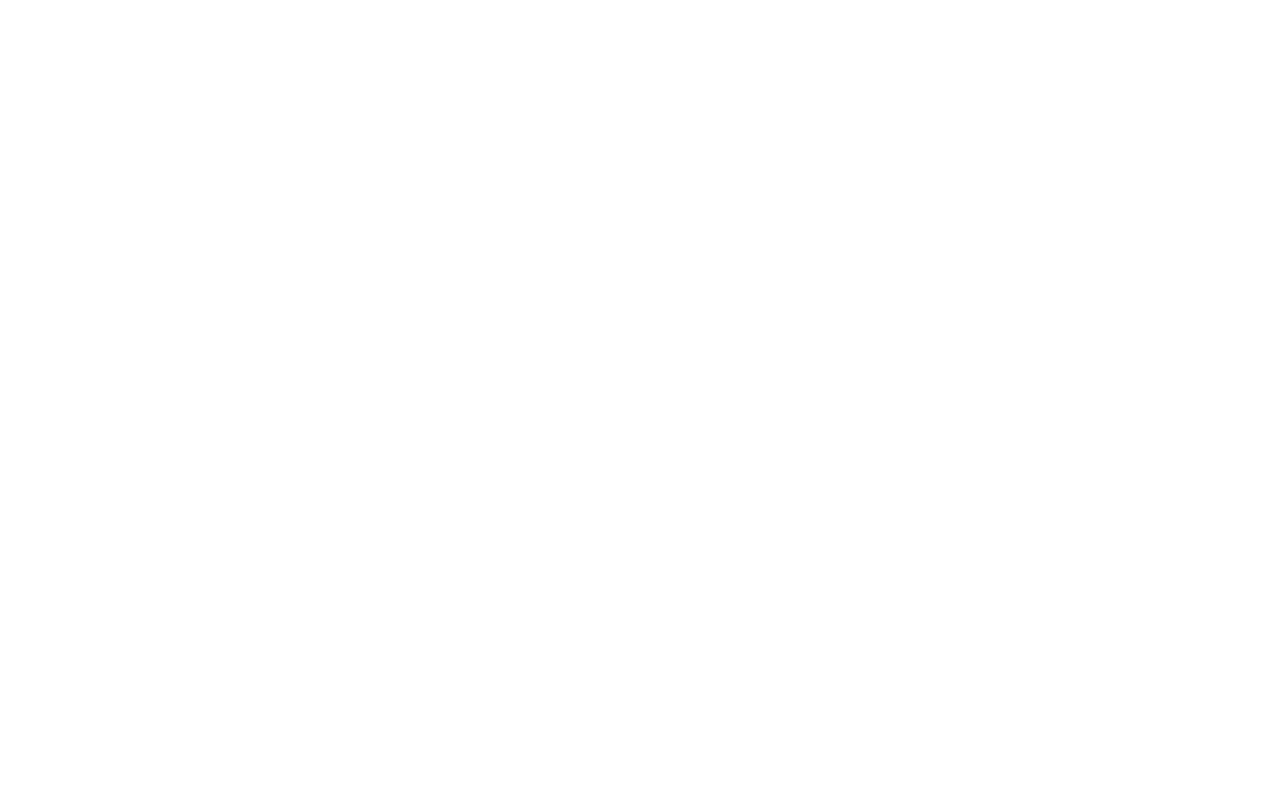
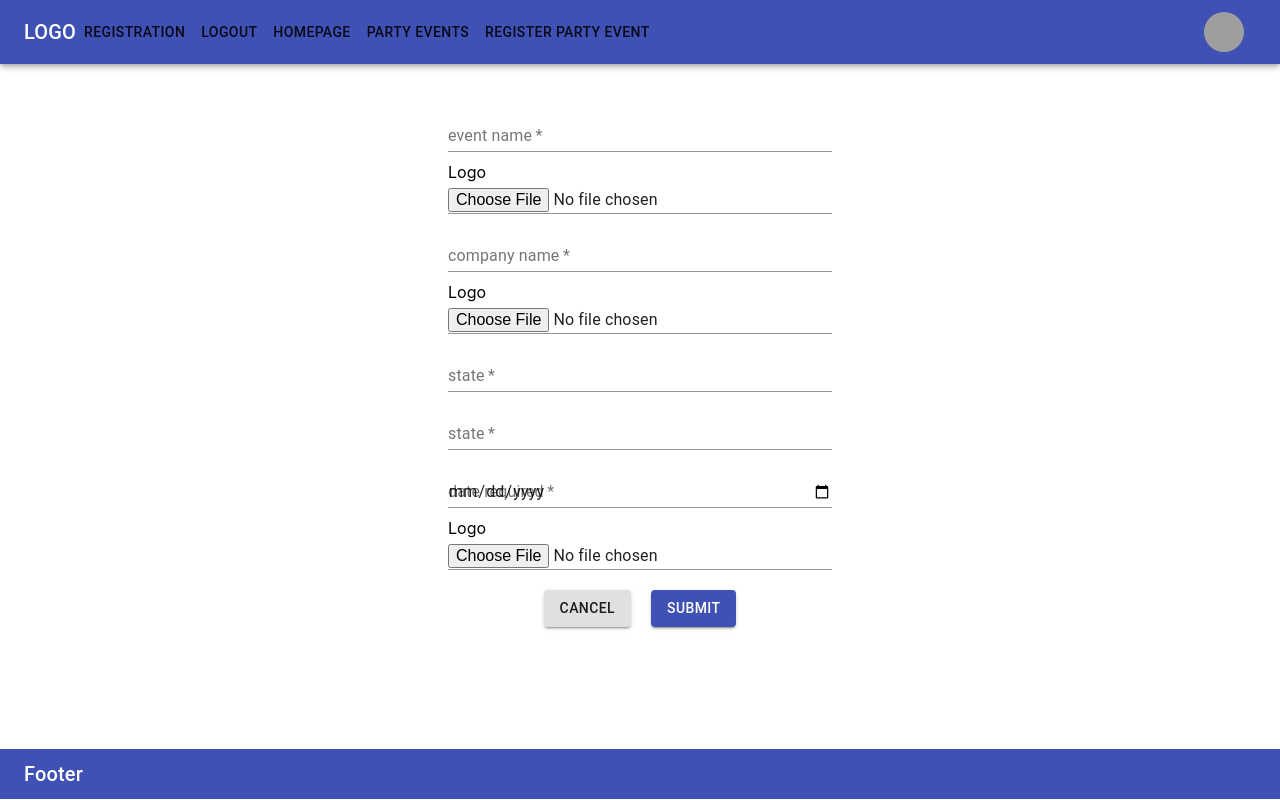
Before and after one commit to ChovatiyaViral/app-frontend, a React (Create React App) app: page /event-register in a window 1280 px wide. Before the commit this address had no page. Built offline with nearby package versions, Linux system fonts and the light colour scheme; sample sign-in values are in the browser's storage; grey boxes are pictures that could not be loaded.

Commit message:
create event component

```diff
--- /dev/null
+++ b/src/Components/Events/index.js
@@ -0,0 +1,10 @@
+import React from 'react'
+import Layout from '../../Layout'
+
+export default function Events() {
+    return (
+        <Layout>
+
+        </Layout>
+    )
+}
--- a/src/Components/HomePage/index.js
+++ b/src/Components/HomePage/index.js
@@ -1,11 +1,12 @@
 import axios from 'axios'
 import React, { useEffect, useState } from 'react'
-import { auth, baseURL } from '../../helper'
+import { baseURL } from '../../helper'
 import Layout from '../../Layout'
 
 export default function HomePage() {
 
     const [eventData, setEventData] = useState([]);
+    const auth = localStorage.getItem('token')
 
     useEffect(() => {
         fetchEventData()
--- /dev/null
+++ b/src/Components/PartyEventRegister/index.js
@@ -0,0 +1,121 @@
+import React from 'react'
+import { makeStyles, TextField, Button } from '@material-ui/core'
+import Layout from '../../Layout'
+
+const useStyles = makeStyles(theme => ({
+    eventForm: {
+        display: 'grid',
+        width: '30%',
+        margin: '40px auto',
+        '& .MuiFormControl-root': {
+            marginBottom: '10px'
+        }
+    },
+    buttons:{
+        display:'flex',
+        margin:'10px',
+        justifyContent:'center',
+
+        '& .MuiButtonBase-root':{
+            margin:'0px 10px'
+        }
+    }
+}));
+
+export default function PartyEventRegister() {
+    const classes = useStyles();
+    return (
+        <Layout>
+            <form className={classes.eventForm}>
+                <TextField
+                    required
+                    id="standard-required"
+                    label="event name"
+                    // defaultValue="Enter Event Name"
+                    name="event_name"
+                    type="text"
+                    variant="standard"
+                />
+                <div style={{ display: 'inline-grid' }}>
+                    <label>Logo</label>
+                    <TextField
+                        required
+                        id="standard-required"
+                        // label="Logo required"
+                        name="logo"
+                        type="file"
+                        variant="standard"
+                    />
+                </div>
+                <TextField
+                    required
+                    id="standard-required"
+                    label="company name"
+                    // defaultValue="Enter Comapny Name"
+                    name="company_name"
+                    type="text"
+                    variant="standard"
+                />
+                <div style={{ display: 'inline-grid' }}>
+                    <label>Logo</label>
+                    <TextField
+                        required
+                        id="standard-required"
+                        // label="Company Logo required"
+                        name="company_logo"
+                        type="file"
+                        variant="standard"
+                    />
+                </div>
+                <TextField
+                    required
+                    id="standard-required"
+                    label="state"
+                    // defaultValue="Enter state"
+                    name="state"
+                    type="text"
+                    variant="standard"
+                />
+                <TextField
+                    required
+                    id="standard-required"
+                    label="state"
+                    // defaultValue="Enter state"
+                    name="state"
+                    type="text"
+                    variant="standard"
+                />
+                <TextField
+                    required
+                    id="standard-required"
+                    label="date required"
+                    name="date"
+                    defaultValue=""
+                    type="date"
+                    variant="standard"
+                />
+
+
+                <div style={{ display: 'inline-grid' }}>
+                    <label>Logo</label>
+                    <TextField
+                        required
+                        id="standard-required"
+                        // label="postor image is required"
+                        name="poster_img"
+                        type="file"
+                        variant="standard"
+                    />
+                </div>
+                <div className={classes.buttons}>
+                    <Button type="button" variant="contained">
+                        Cancel
+                    </Button>
+                    <Button type="button" variant="contained" color="primary" >
+                        Submit
+                    </Button>
+                </div>
+            </form>
+        </Layout>
+    )
+}
--- a/src/Components/Registration/index.js
+++ b/src/Components/Registration/index.js
@@ -65,6 +65,8 @@ export default function Registration() {
 
             } catch (error) {
                 console.log("err", error);
+                localStorage.clear();
+                navigate('/logon')
             }
         }
     }
--- a/src/Layout/Header/index.js
+++ b/src/Layout/Header/index.js
@@ -3,11 +3,13 @@ import { AppBar, Avatar, Box, Button, Container, IconButton, Menu, MenuItem, Too
 import MenuIcon from '@material-ui/icons/Menu';
 import { useNavigate } from 'react-router-dom';
 
-const pages = ['Registration', 'Logout', 'homePage'];
+const pages = ['Registration', 'Logout', 'homePage', 'Party Events', 'Register Party Event'];
 const settings = ['Profile', 'Account', 'Dashboard', 'Logout'];
 const navigetMenu = {
     'Registration': '/registration',
     'homePage': '/home',
+    'Party Events': '/party-event',
+    'Register Party Event': '/event-register'
 }
 
 export default function Header() {
--- a/src/Routers/index.js
+++ b/src/Routers/index.js
@@ -8,14 +8,18 @@ import Login from '../Components/Login';
 import PrivateRoutes from './PrivateRoutes';
 import HomePage from '../Components/HomePage';
 import PublicRoutes from './PublicRoute';
+import Events from '../Components/Events';
+import PartyEventRegister from '../Components/PartyEventRegister';
 
 export default function Routers() {
     return (
         <Routes>
-            <Route path="/" element={<Registration />} exact />
+            <Route path="/" element={<HomePage />} exact />
             <Route path="/login" element={<PublicRoutes><Login /></PublicRoutes>} exact />
             <Route path="/registration" element={<Registration />} exact />
             <Route path="/home" element={<PrivateRoutes><HomePage /></PrivateRoutes>} exact />
+            <Route path="/party-event" element={<PrivateRoutes><Events /></PrivateRoutes>} exact />
+            <Route path="/event-register" element={<PrivateRoutes><PartyEventRegister /></PrivateRoutes>} exact />
         </Routes>
     )
 }
```
